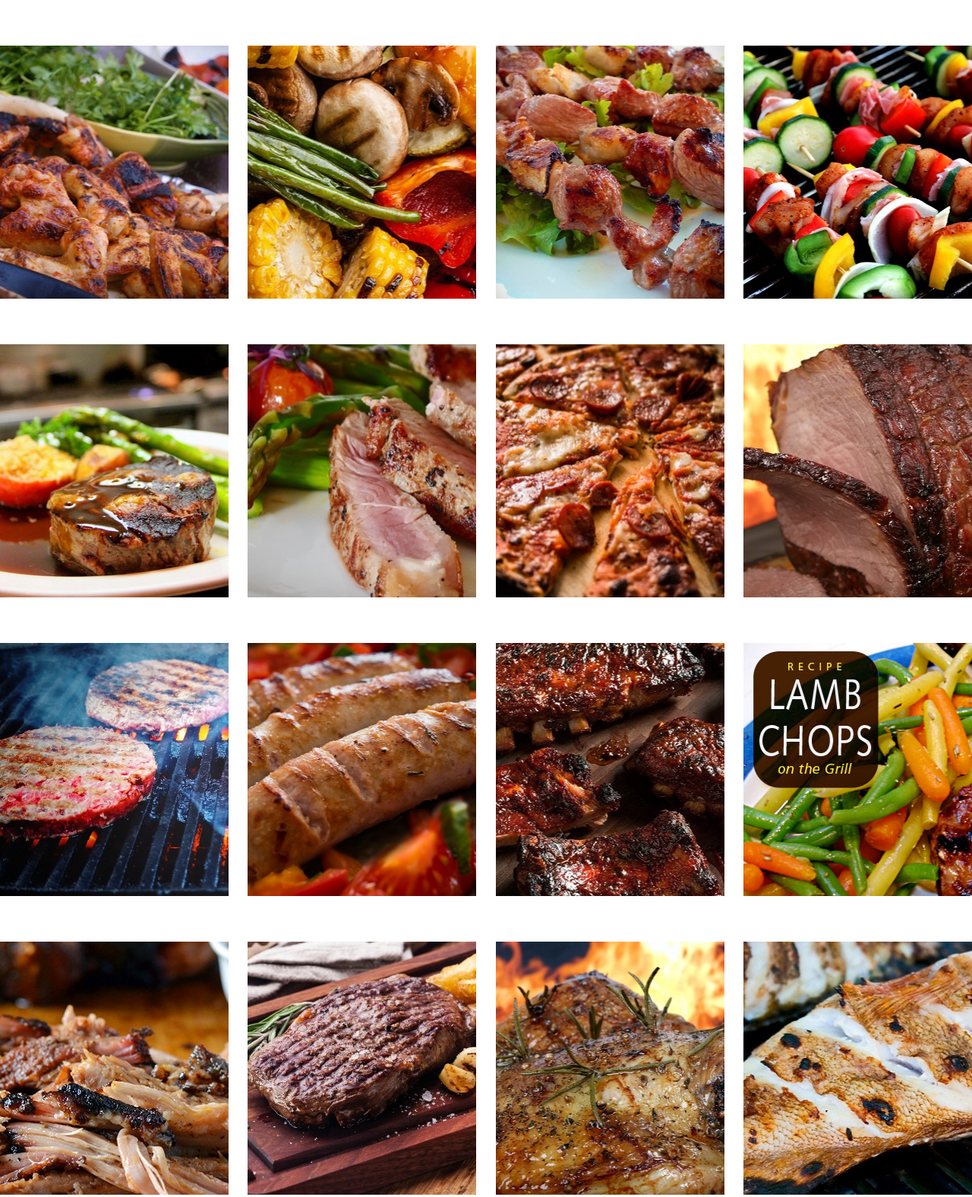
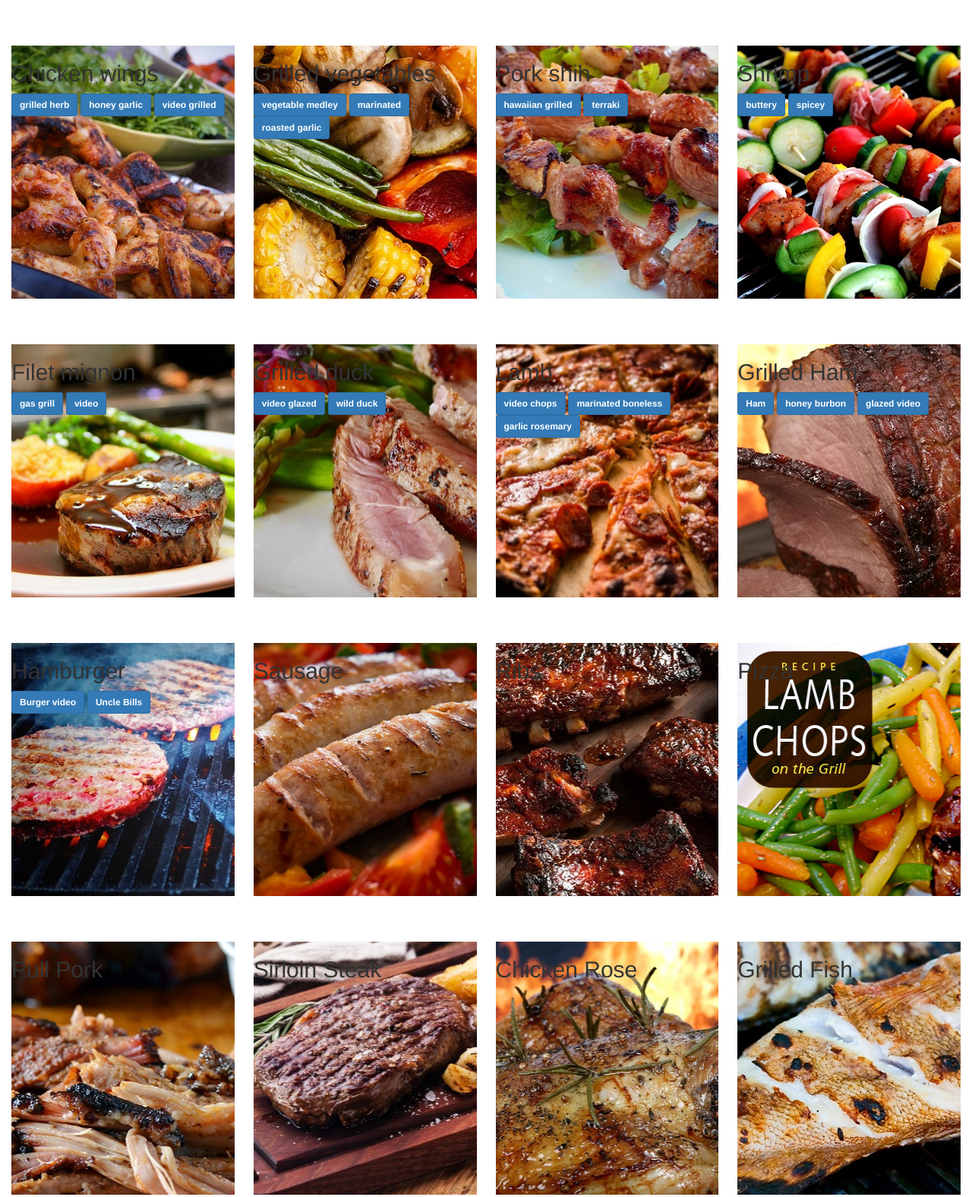
Before and after one commit to jc180324/Finals-MyBarbecue, a plain HTML site: page recipes.html in a window 1280 px wide. Shown: the part 800-2375 px from the top of the page at 76% size. Drawn offline with nearby package versions, Linux system fonts and the light colour scheme.

Commit message:
Add files via upload

```diff
--- a/recipes.html
+++ b/recipes.html
@@ -7,7 +7,7 @@
   <link rel="stylesheet" href="https://maxcdn.bootstrapcdn.com/bootstrap/3.3.7/css/bootstrap.min.css">
   <link rel="stylesheet" href="https://cdnjs.cloudflare.com/ajax/libs/font-awesome/4.7.0/css/font-awesome.min.css">
   <script src="https://ajax.googleapis.com/ajax/libs/jquery/3.2.1/jquery.min.js"></script>
-  <script src="https://maxcdn.bootstrapcdn.com/bootstrap/3.3.7/js/bootstrap.min.js"></script>
+  <script src="https://maxcdn.bootstrapcdn.com/bootstrap/4.1.0/js/bootstrap.min.js"></script>
 
   <link href="style2.css" rel="stylesheet" />
 
@@ -55,53 +55,124 @@
 
 			</div><!--closing row 2-->
 
-
+      <div class="container-fluid">
 			<div class="row">
 			<div class="row3">
 				<div class="three left">
+          <h2>Chicken wings</h2>
+
+          <a href="https://www.epicurious.com/recipes/food/views/3-ingredient-garlic-herb-grilled-chicken-wings"
+          target="_blank" button type="button" class="btn btn-primary btn-sm"><b>grilled herb</b></a>
+
+          <a href="https://www.traegergrills.com/recipes/poultry/spicy-honey-garlic-wings"
+          target="_blank" button type="button" class="btn btn-primary btn-sm"><b>honey garlic</b></a>
+
+          <a href="https://www.youtube.com/watch?v=gK_rpc3pO-4"
+          target="_blank" button type="button" class="btn btn-primary btn-sm"><b>video grilled</b></a>
+
 				</div><!--closing column 6-->
 
 				<div class="three middle5">
+            <h2>Grilled vegetables</h2>
+            <a href="https://www.foodnetwork.com/recipes/giada-de-laurentiis/grilled-vegetables-recipe-1942208"
+          target="_blank" button type="button" class="btn btn-primary btn-sm"><b>vegetable medley</b></a>
+
+          <a href="https://www.allrecipes.com/recipe/14581/marinated-veggies/"
+          target="_blank" button type="button" class="btn btn-primary btn-sm"><b>marinated</b></a>
+
+          <a href="https://www.allrecipes.com/recipe/14581/marinated-veggies/"
+          target="_blank" button type="button" class="btn btn-primary btn-sm"><b>roasted garlic</b></a>
+
         </div><!--closing column 3-->
 
         <div class="three middle6">
+            <h2>Pork shih</h2>
+            <a href="https://buythiscookthat.com/hawaiian-grilled-pork-kabobs/"
+            target="_blank" button type="button" class="btn btn-primary btn-sm"><b>hawaiian grilled</b></a>
+
+            <a href="https://www.tasteofhome.com/recipes/teriyaki-pork-kabobs"
+            target="_blank" button type="button" class="btn btn-primary btn-sm"><b>terraki</b></a>
           </div><!--closing column 3-->
 
 				<div class="three right">
+            <h2>Shrimp</h2>
+            <a href="https://www.tasteofhome.com/recipes/buttery-grilled-shrimp"
+            target="_blank" button type="button" class="btn btn-primary btn-sm"><b>buttery</b></a>
+
+            <a href="https://www.allrecipes.com/recipe/12775/spicy-grilled-shrimp/"
+            target="_blank" button type="button" class="btn btn-primary btn-sm"><b>spicey</b></a>
+
 				</div><!--closing column 3-->
 			</div>
-			</div><!--closing row 3-->
-
 
 			<div class="row">
 			<div class="row4">
 
 				<div class="three left">
+            <h2>Filet mignon</h2>
+            <a href="https://buythiscookthat.com/hawaiian-grilled-pork-kabobs/"
+            target="_blank" button type="button" class="btn btn-primary btn-sm"><b>gas grill</b></a>
+            <a href="https://www.youtube.com/watch?v=tRLkb0Pc2HM"
+            target="_blank" button type="button" class="btn btn-primary btn-sm"><b>video</b></a>
+
 				</div><!--closing column 3-->
 
 				<div class="three middle3">
+            <h2>Grilled duck</h2>
+            <a href="https://www.youtube.com/watch?v=98HwUdJNXqo"
+            target="_blank" button type="button" class="btn btn-primary btn-sm"><b>video glazed</b></a>
+            <a href="https://www.allrecipes.com/recipe/114442/grilled-wild-duck-breast/"
+            target="_blank" button type="button" class="btn btn-primary btn-sm"><b>wild duck</b></a>
         </div><!--closing column 6-->
 
         <div class="three middle4">
+            <h2>Lamb</h2>
+            <a href="https://www.youtube.com/watch?v=6ZxXrJ2wzX0"
+            target="_blank" button type="button" class="btn btn-primary btn-sm"><b>video chops</b></a>
+
+            <a href="https://www.epicurious.com/recipes/food/views/grilled-marinated-leg-of-lamb-234655"
+            target="_blank" button type="button" class="btn btn-primary btn-sm"><b>marinated boneless</b></a>
+
+            <a href="http://www.geniuskitchen.com/recipe/grilled-rosemary-lamb-chops-114602"
+            target="_blank" button type="button" class="btn btn-primary btn-sm"><b>garlic rosemary</b></a>
           </div><!--closing column 3-->
 
 				<div class="three right">
+            <h2>Grilled Ham</h2>
+            <a href="https://www.thespruceeats.com/step-by-step-guide-to-grilling-a-ham-335067"
+            target="_blank" button type="button" class="btn btn-primary btn-sm"><b>Ham</b></a>
+
+            <a href="https://www.dadcooksdinner.com/grilled-ham-with-honey-bourbon-glaze/"
+            target="_blank" button type="button" class="btn btn-primary btn-sm"><b>honey burbon</b></a>
+
+            <a href="https://www.youtube.com/watch?v=LWMKTJ_WSpQ"
+            target="_blank" button type="button" class="btn btn-primary btn-sm"><b>glazed video</b></a>
 				</div><!--closing column 3-->
 			</div>
 			</div><!--closing row 4-->
 
 			<div class="row">
 			<div class="row5">
-				<div class="three left">
+				<div class="three left" alt="patties">
+            <h2>Hamburger</h2>
+            <a href="https://www.youtube.com/watch?v=W0jVkPYQjEo"
+            target="_blank" button type="button" class="btn btn-primary btn-sm"><b>Burger video</b></a>
+
+            <a href="http://www.geniuskitchen.com/recipe/uncle-bills-hamburger-patties-60085"
+            target="_blank" button type="button" class="btn btn-primary btn-sm"><b>Uncle Bills</b></a>
+
 				</div><!--closing column 3-->
 
-				<div class="three middle1">
+				<div class="three middle1" alt="Sausage">
+            <h2>Sausage</h2>
 				</div><!--closing column 3-->
 
-				<div class="three middle2">
+				<div class="three middle2" alt="ribs-babyback">
+            <h2>Ribs</h2>
 				</div><!--closing column 3-->
 
-				<div class="three right">
+				<div class="three right" alt="pizza-barbecue-thin">
+           <h2>Pizza</h2>
 				</div><!--closing column 3-->
 			</div>
 			</div><!--closing row 5-->
@@ -109,16 +180,20 @@
 
 			<div class="row">
 			<div class="row6">
-				<div class="three left">
+				<div class="three left" alt="pulled-barbecue-pork">
+            <h2>Pull Pork</h2>
 				</div><!--closing column 6-->
 
 				<div class="three middle7">
+            <h2>Sirloin Steak</h2>
         </div><!--closing column 3-->
 
         <div class="three middle8">
+            <h2>Chicken Rose</h2>
           </div><!--closing column 3-->
 
 				<div class="three right">
+            <h2>Grilled Fish</h2>
 				</div><!--closing column 3-->
 			</div>
 			</div><!--closing row 6-->
--- /dev/null
+++ b/style3.css
@@ -0,0 +1,128 @@
+*{
+    box-sizing: border-box;
+  }
+
+  body{
+    background:#23415C;
+    color:beige;
+    line-height:1.6;
+    font-family: 'Segoe UI', Tahoma, Geneva, Verdana, sans-serif;
+    padding:1em;
+  }
+  .navbar-default .navbar-nav>li>a {
+      color: whitesmoke;
+      font-size: 18px;
+
+  }
+
+  .container{
+    max-width:1170px;
+    margin-left:auto;
+    margin-right:auto;
+    padding:1em;
+  }
+
+  ul{
+    list-style: none;
+    padding:0;
+  }
+
+  .brand{
+    text-align: center;
+  }
+  .container-fluid{
+      background-color: #23415C;
+  }
+
+  .brand span{
+    color:#fff;
+  }
+
+  .wrapper{
+    box-shadow: 0 0 20px 0 rgba(72,94,116,0.7);
+  }
+
+  .wrapper > *{
+    padding: 1em;
+  }
+
+  .company-info{
+    background:#c9e6ff;
+  }
+
+  .company-info h3, .company-info ul{
+    text-align: center;
+    margin:0 0 1rem 0;
+  }
+
+  .contact{
+    background:#23415C no-repeat center center fixed;
+  }
+
+  /* FORM STYLES */
+  .contact form{
+    display: grid;
+    grid-template-columns: 1fr 1fr;
+    grid-gap:20px;
+  }
+
+  .contact form label{
+    display:block;
+  }
+
+  .contact form p{
+    margin:0;
+  }
+
+  .contact form .full{
+    grid-column: 1 / 3;
+  }
+
+  .contact form button, .contact form input, .contact form textarea{
+    width:100%;
+    padding:1em;
+    border:1px solid #c9e6ff;
+  }
+
+  .contact form button{
+    background: black;
+    border:0;
+    text-transform: uppercase;
+  }
+
+  .contact form button:hover,.contact form button:focus{
+    background:#92bde7;
+    color:#fff;
+    outline:0;
+    transition: background-color 2s ease-out;
+  }
+
+  .alert{
+    text-align: center;
+    padding:10px;
+    background:#79c879;
+    color:#fff;
+    margin-bottom:10px;
+    display:none;
+  }
+  input{
+      font-family: cursive;
+      background-color: black;
+  }
+  .contact form textarea {
+      background-color: black;
+  }
+
+  /* LARGE SCREENS */
+  @media(min-width:700px){
+    .wrapper{
+      display: grid;
+      grid-template-columns: 1fr 2fr;
+    }
+
+    .wrapper > *{
+      padding:2em;
+    }
+
+
+  }
```
Also changed, not shown: main.js (added, +47 -0 lines).
